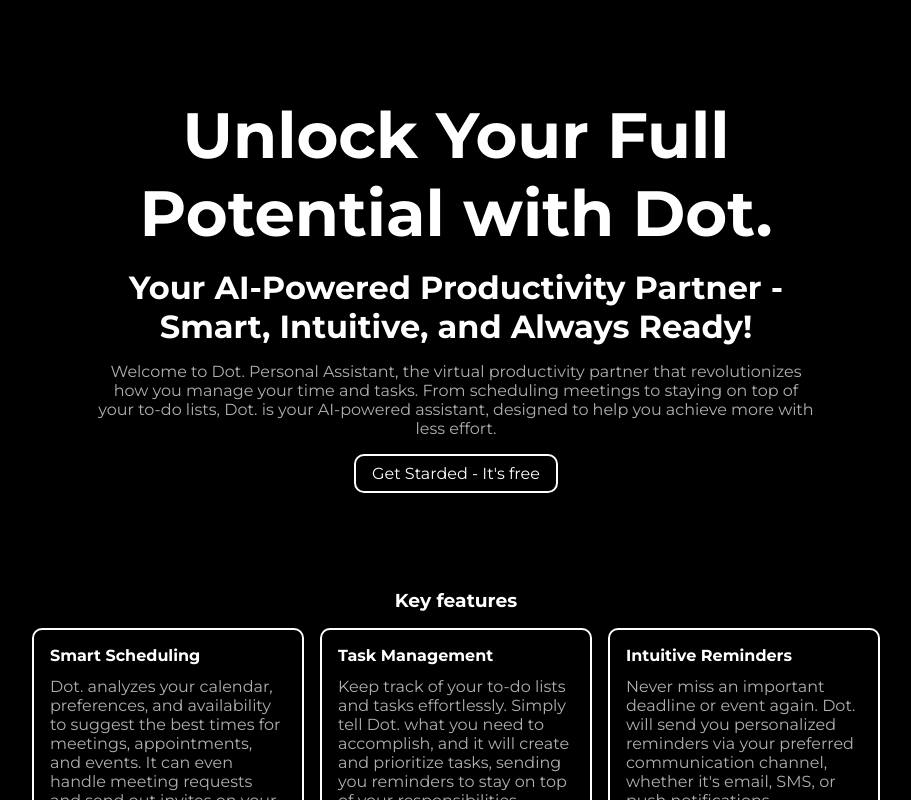
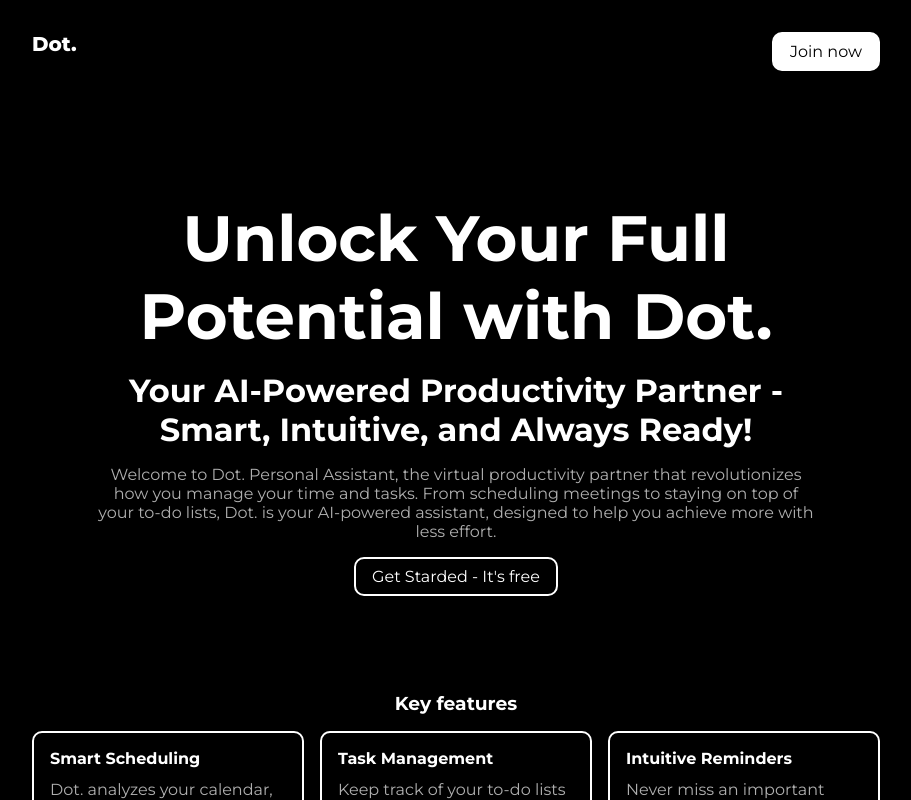
Before and after one commit to piotrszubert/dot-landing-page, a Next.js app: page / in a window 1280 px wide. Shown: the top 800 px of the page, without its empty margins (184-1095 px from the left). Built offline with nearby package versions, Linux system fonts and the light colour scheme.

Commit message:
added header

```diff
--- /dev/null
+++ b/components/header.tsx
@@ -0,0 +1,14 @@
+import styles from '@/styles/Header.module.css'
+
+export default function Header() {
+    return(
+        <header className={styles.header}>
+            <span className={styles.logo}>
+                Dot.
+            </span>
+            <button className={styles.button}>
+                Join now
+            </button>
+        </header>
+    )
+}
--- a/components/layout.tsx
+++ b/components/layout.tsx
@@ -1,11 +1,13 @@
 import { ReactNode } from "react";
 import { Montserrat } from "next/font/google";
 import Footer from "./footer";
+import Header from "./header";
 const montserrat = Montserrat({ subsets: ['latin'] })
 
 export default function Layout({ children }: { children: ReactNode }) {
     return (
         <div className={`${montserrat.className}`}>
+            <Header/>
             <main>
                 {children}
             </main>
--- /dev/null
+++ b/styles/Header.module.css
@@ -0,0 +1,25 @@
+.header {
+    padding: 2rem 0;
+    display: flex;
+    justify-content: space-between;
+}
+
+.logo {
+    font-weight: 800;
+    font-size: 1.25rem;
+}
+
+.button {
+    all: unset;
+    background-color: rgb(255,255,255);
+    color: rgb(0,0,0);
+    padding: 0.5rem 1rem;
+    border: var(--border-width) solid rgb(255,255,255);
+    border-radius: var(--border-radius);
+    transition: box-shadow .3s linear;
+    cursor: pointer;
+}
+
+.button:hover {
+    box-shadow: 0px 0px 36px 4px rgb(255, 255, 255);
+}
```
